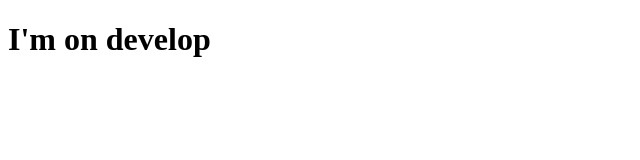
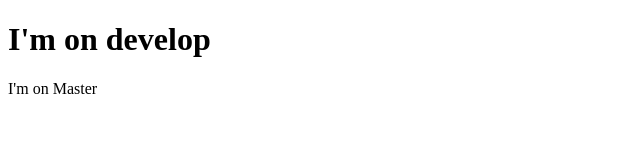
Before and after one commit to NizarRahme/gitBasics, a plain HTML site: page index.html in a window 1280 px wide. Shown: the whole page, without its empty margins (0-640 px from the left). Drawn offline with Linux system fonts and the light colour scheme.

Commit message:
Adding a paragraph in Master

```diff
--- a/index.html
+++ b/index.html
@@ -6,5 +6,6 @@
   </head>
   <body>
     <h1>I'm on develop</h1>
+    <p>I'm on Master</p>
   </body>
 </html>
```
